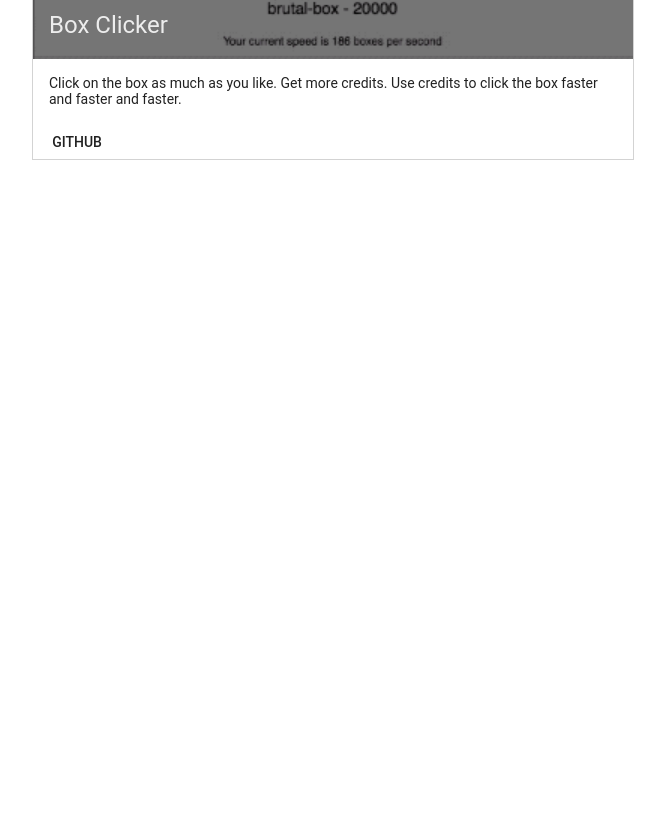
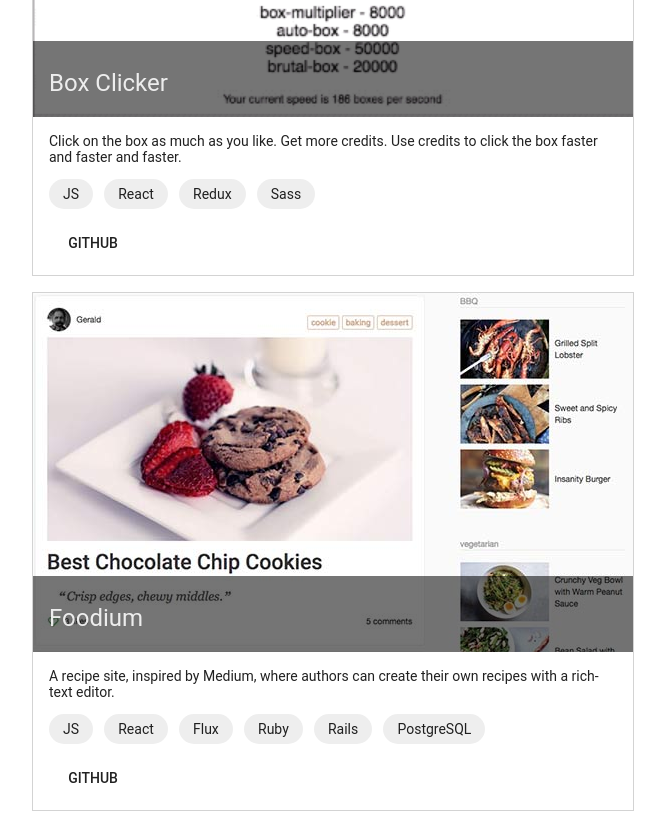
Before and after one commit to edabot/edabot, a React (Create React App) app: page / in a window 1280 px wide. Shown: the part 1580-2407 px from the top of the page, without its empty margins (307-972 px from the left). Before the commit the page ends 1756 px from the top, so only its background shows below. Built offline with nearby package versions, Linux system fonts and the light colour scheme.

Commit message:
add foodium

```diff
--- a/src/components/Navbar.react.js
+++ b/src/components/Navbar.react.js
@@ -32,7 +32,7 @@ handleToggle = () => this.setState({drawerOpen: !this.state.drawerOpen});
           onRequestChange={(drawerOpen) => this.setState({drawerOpen})}>
           <MenuItem onClick={this.handleToggle}><Link to="/">Ed Lewis</Link></MenuItem>
           <MenuItem onClick={this.handleToggle}><Link to="/about">About</Link></MenuItem>
-          {projects.map(project => <ProjectLink project={project} />)}
+          {projects.map(project => <ProjectLink project={project} key={project.title}/>)}
         </Drawer>
       </div>
     )
--- a/src/components/Projects.react.js
+++ b/src/components/Projects.react.js
@@ -11,9 +11,20 @@ const Card = styled.div`
   max-width: 600px;
 `
 
+const Skills = styled.div`
+  display: flex;
+  flex-wrap: wrap;
+  margin: 1em 0;
+`
+
+const Chip = styled.div`
+  border-radius: 20px;
+  background-color: #eee;
+  padding: .5em 1em;
+  margin-right: .8em;
+`
+
 const Project = ({project}) => (
-
-
     <Card>
       <a href={project.url}>
         <CardMedia overlay={<CardTitle title={project.title} />} >
@@ -22,10 +33,18 @@ const Project = ({project}) => (
       </a>
       <CardText>
         {project.description}
+        <Skills>
+          {project.skills.map(skill => <TechSkill skill={skill} key={skill}/>)}
+        </Skills>
+        <a href={project.github}><FlatButton label="github" /></a>
       </CardText>
-      <a href={project.github}><FlatButton label="github" /></a>
     </Card>
+)
 
+const TechSkill = ({skill}) => (
+  <Chip>
+   {skill}
+  </Chip>
 )
 
 class Projects extends Component {
--- a/src/data/projects.js
+++ b/src/data/projects.js
@@ -1,5 +1,6 @@
 import boxClicker from '../img/boxClicker.gif';
 import wordSearchMachine from '../img/wordSearchMachine.gif';
+import foodium from '../img/foodium.jpg';
 
 export default [
   {
@@ -7,6 +8,7 @@ export default [
     img: wordSearchMachine,
     description: 'Enter a list of words and this will make a custom word search. Word searches can be saved to a unique URL.',
     url: 'http://wordsearchmachine.com',
+    skills: ["JS", 'React', "AWS"],
     github: 'https://github.com/edabot/react-wordsearch'
   },
   {
@@ -14,6 +16,15 @@ export default [
     img: boxClicker,
     description: 'Click on the box as much as you like. Get more credits. Use credits to click the box faster and faster and faster.',
     url: 'https://edabot.github.io/boxclicker/',
+    skills: ["JS", 'React', "Redux", "Sass"],
     github: 'https://github.com/edabot/boxclicker'
+  },
+  {
+    title: 'Foodium',
+    img: foodium,
+    description: 'A recipe site, inspired by Medium, where authors can create their own recipes with a rich-text editor.',
+    url: 'http://foodium.space/',
+    skills: ["JS", 'React', "Flux", "Ruby", "Rails", "PostgreSQL"],
+    github: 'https://github.com/edabot/foodium'
   }
 ]
```
Also changed, not shown: src/img/foodium.jpg (added).
